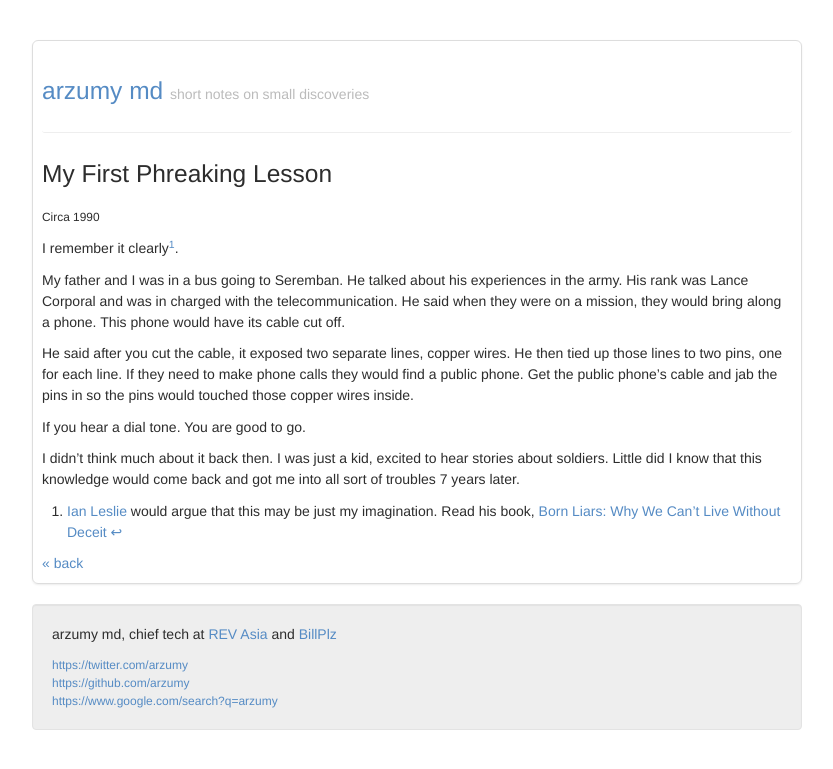
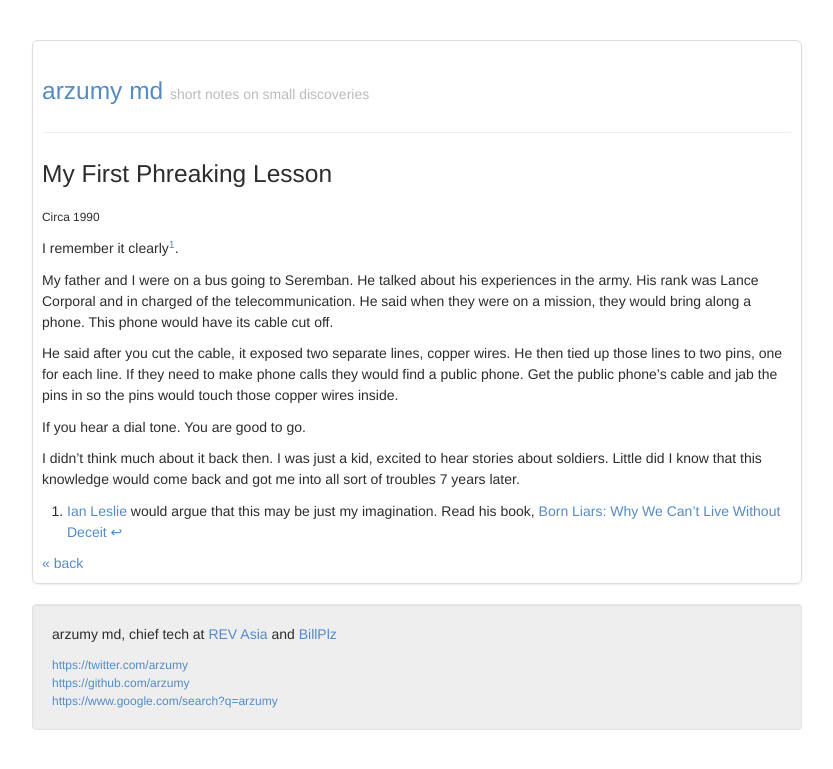
Before and after one commit to arzumy/arzumy.github.com, a Jekyll site: the page built from _posts/1990-01-01-my-first-phreaking-lesson.md, in a window 1280 px wide. Shown: the top 769 px of the page, without its empty margins (223-1056 px from the left). Built offline with Jekyll 4.4.1, drawn with Linux system fonts in a browser that asks for light colours; nearby versions of some CDN libraries; some web fonts are replaced; Markdown is read by kramdown in place of the engine named in the settings.

Commit message:
edited 1990-01-01

```diff
--- a/_posts/1990-01-01-my-first-phreaking-lesson.md
+++ b/_posts/1990-01-01-my-first-phreaking-lesson.md
@@ -7,9 +7,9 @@ tags : [phreaker, memoir]
 
 I remember it clearly[^fn-liars].
 
-My father and I was in a bus going to Seremban. He talked about his experiences in the army. His rank was Lance Corporal and was in charged with the telecommunication. He said when they were on a mission, they would bring along a phone. This phone would have its cable cut off.
+My father and I were on a bus going to Seremban. He talked about his experiences in the army. His rank was Lance Corporal and in charged of the telecommunication. He said when they were on a mission, they would bring along a phone. This phone would have its cable cut off.
 
-He said after you cut the cable, it exposed two separate lines, copper wires. He then tied up those lines to two pins, one for each line. If they need to make phone calls they would find a public phone. Get the public phone's cable and jab the pins in so the pins would touched those copper wires inside.
+He said after you cut the cable, it exposed two separate lines, copper wires. He then tied up those lines to two pins, one for each line. If they need to make phone calls they would find a public phone. Get the public phone's cable and jab the pins in so the pins would touch those copper wires inside.
 
 If you hear a dial tone. You are good to go.
 
```
